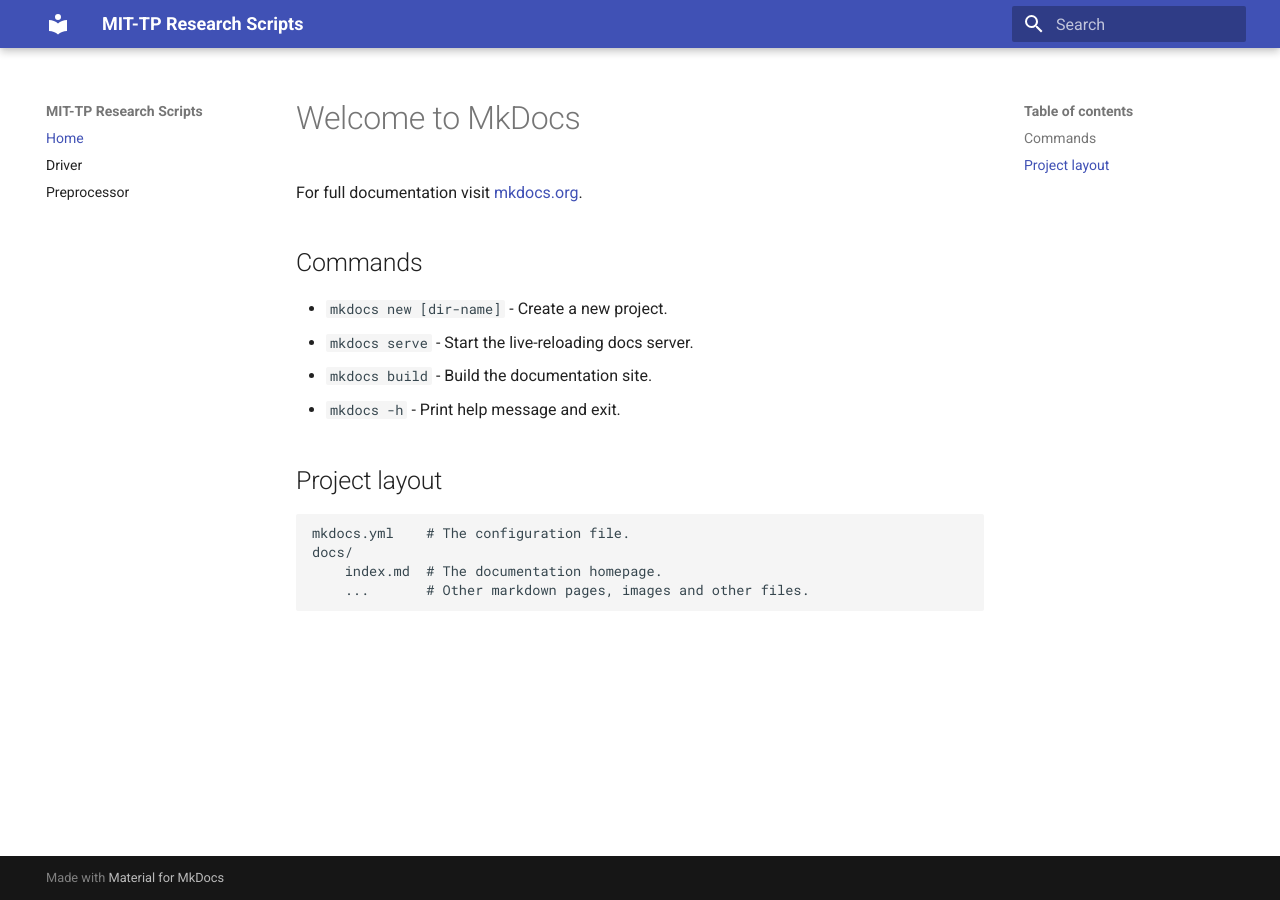
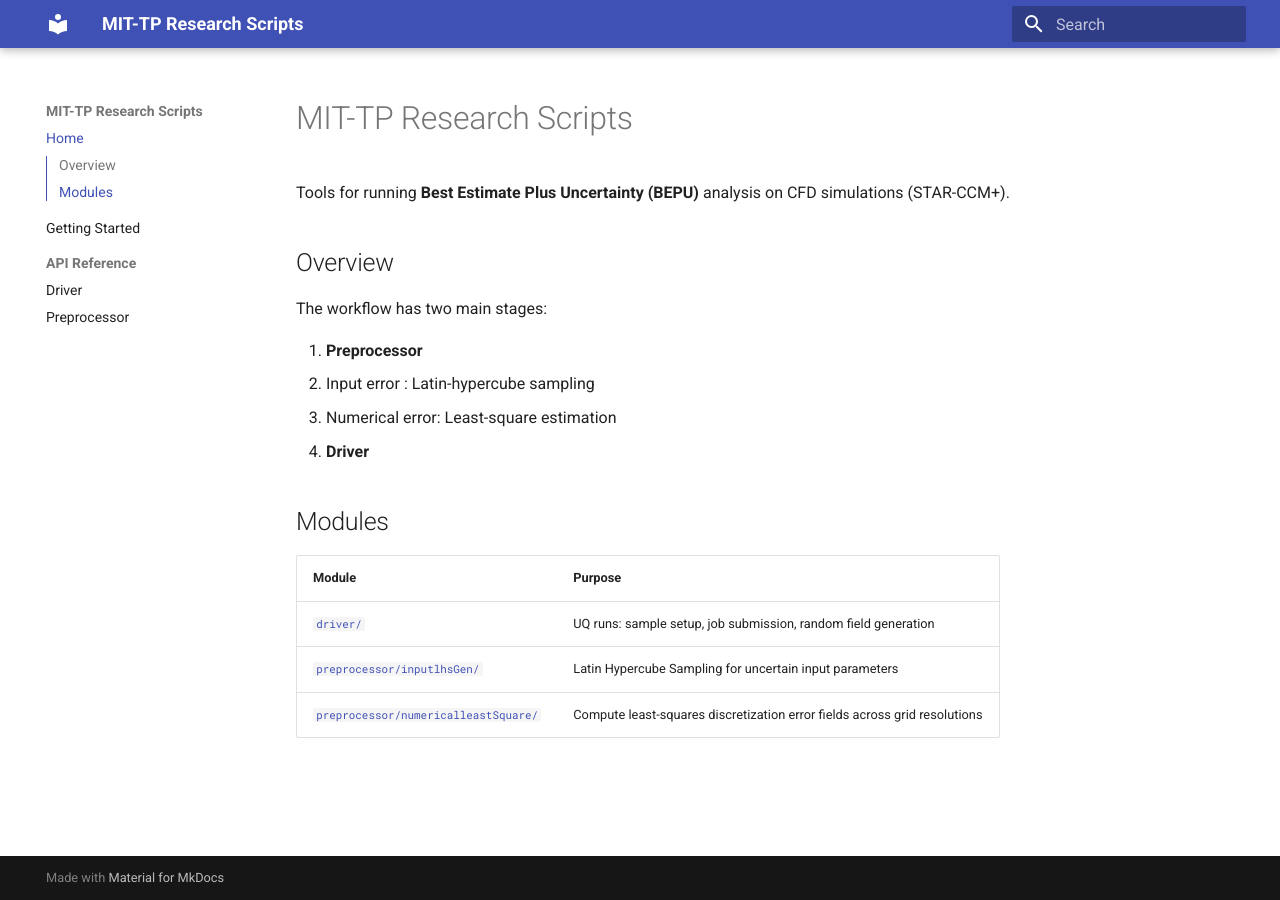
Before and after one commit to yujouwang/MITTP_UQ, an MkDocs documentation site: the page built from docs/index.md, in a window 1280 px wide. Built offline with MkDocs 1.6.1 and Material for MkDocs 9.7.7, drawn with Linux system fonts in a browser that asks for light colours.

Commit message:
Add docs

```diff
--- a/docs/index.md
+++ b/docs/index.md
@@ -1,17 +1,20 @@
-# Welcome to MkDocs
+# MIT-TP Research Scripts
 
-For full documentation visit [mkdocs.org](https://www.mkdocs.org).
+Tools for running **Best Estimate Plus Uncertainty (BEPU)** analysis on CFD simulations (STAR-CCM+).
 
-## Commands
+## Overview
 
-* `mkdocs new [dir-name]` - Create a new project.
-* `mkdocs serve` - Start the live-reloading docs server.
-* `mkdocs build` - Build the documentation site.
-* `mkdocs -h` - Print help message and exit.
+The workflow has two main stages:
 
-## Project layout
+1. **Preprocessor**
+   - Input error : Latin-hypercube sampling
+   - Numerical error: Least-square estimation
+2. **Driver**
 
-    mkdocs.yml    # The configuration file.
-    docs/
-        index.md  # The documentation homepage.
-        ...       # Other markdown pages, images and other files.
+
+## Modules
+| Module | Purpose |
+|--------|---------|
+| [`driver/`](api/driver.md) | UQ runs: sample setup, job submission, random field generation |
+| [`preprocessor/inputlhsGen/`](api/preprocessor.md#lhs-sampling) | Latin Hypercube Sampling for uncertain input parameters |
+| [`preprocessor/numericalleastSquare/`](api/preprocessor.md#least-squares-fields) | Compute least-squares discretization error fields across grid resolutions |
--- a/mkdocs.yml
+++ b/mkdocs.yml
@@ -1,16 +1,27 @@
 site_name: MIT-TP Research Scripts
+site_description: BEPU uncertainty quantification tools for CFD simulations
 
 theme:
   name: material
+  features:
+    - navigation.instant
+    - navigation.sections
+    - toc.integrate
 
 plugins:
   - search
   - mkdocstrings:
       handlers:
         python:
-          paths: [.]   # so it can find driver/, preprocessor/
+          paths: [.]
+          options:
+            show_source: true
+            show_root_heading: true
+            heading_level: 3
 
 nav:
   - Home: index.md
-  - Driver: api/driver.md
-  - Preprocessor: api/preprocessor.md
+  - Getting Started: getting-started.md
+  - API Reference:
+    - Driver: api/driver.md
+    - Preprocessor: api/preprocessor.md
```
Also changed, not shown: docs/api/driver.md (added, +92 -0 lines), docs/api/preprocessor.md (added, +75 -0 lines), docs/getting-started.md (added, +104 -0 lines), docs/Demo_elbow.md (added), 1 other file.
